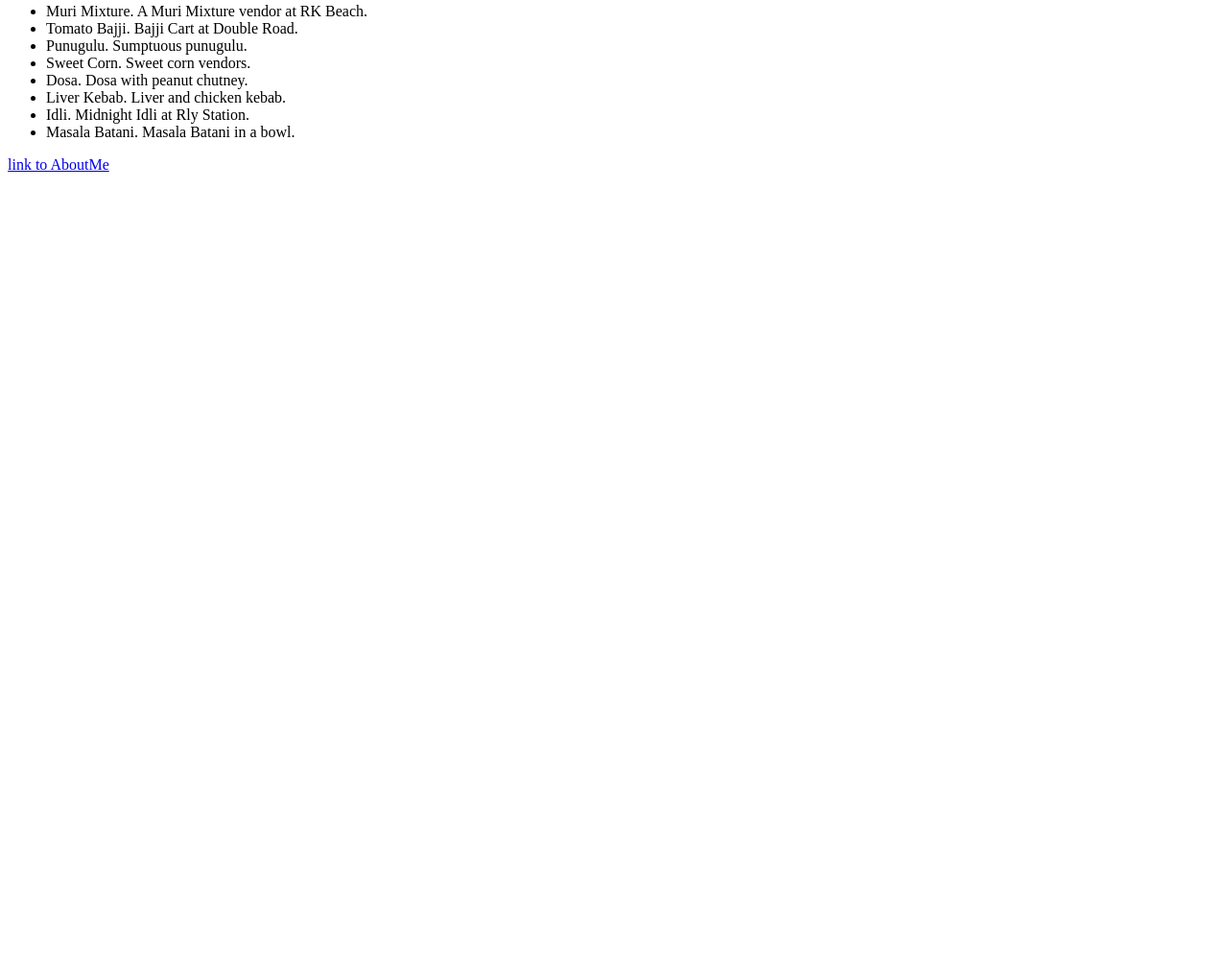
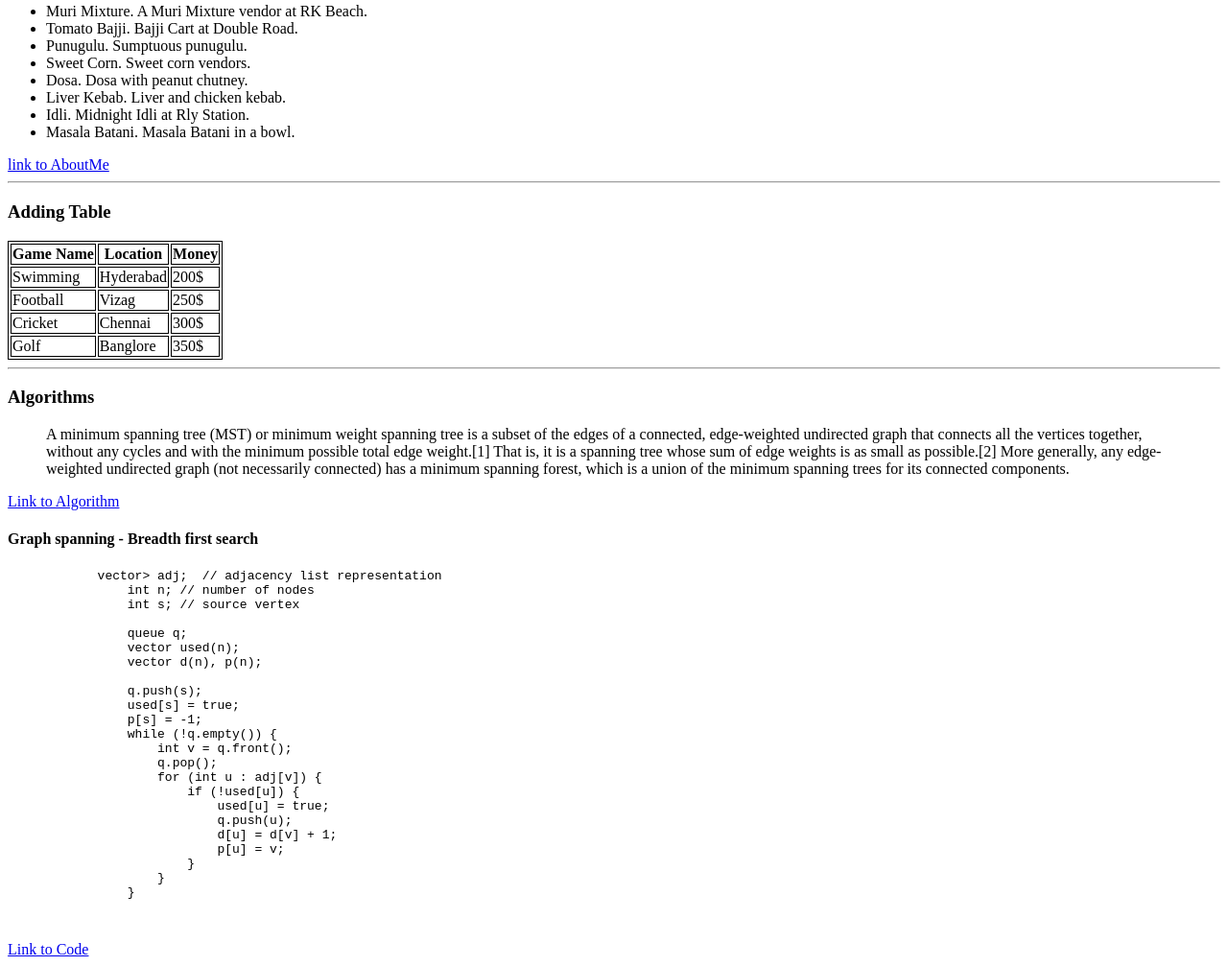
Before and after one commit to 44-563-Web-Apps-S22/webapps-s22-assignment-3-IndraPhani, a plain HTML site: page index.html in a window 1280 px wide. Shown: the part 356-1363 px from the top of the page at 96% size. Before the commit the page ends 800 px from the top, so only its background shows below. Drawn offline with Linux system fonts and the light colour scheme.

Commit message:
this is another commit

```diff
--- a/index.html
+++ b/index.html
@@ -1,5 +1,10 @@
 <!DOCTYPE html>
 <html>
+    <style>
+        table,td,th{
+            border: 1px solid;
+        }
+    </style>
 <head>
 <title>My Introduction</title>
 </head>
@@ -33,6 +38,75 @@
             <li>Masala Batani. Masala Batani in a bowl.</li>
         </ul>
         <a href="about.me.html">link to AboutMe</a>
+        <hr>
+        <h3>Adding Table</h3>
+        <table>
+            <tr>
+                <th>Game Name</th>
+                <th>Location</th>
+                <th>Money</th>
+            </tr>
+            <tr>
+                 <td>Swimming</td>
+                 <td>Hyderabad</td>
+                 <td>200$</td>
+            </tr>
+            <tr>
+                 <td>Football</td>
+                 <td>Vizag</td>
+                 <td>250$</td>
+            </tr>
+            <tr>
+                 <td>Cricket</td>
+                 <td>Chennai</td>
+                 <td>300$</td>
+            </tr>
+            <tr>
+                 <td>Golf</td>
+                 <td>Banglore</td>
+                 <td>350$</td>
+            </tr>
+
+         </table>
+
+         <hr>
+         <h3>Algorithms</h3>
+         <blockquote>A minimum spanning tree (MST) or minimum weight spanning tree is a subset of the edges of a
+            connected, edge-weighted undirected graph that connects all the vertices together, without
+            any cycles and with the minimum possible total edge weight.[1] That is, it is a spanning
+            tree whose sum of edge weights is as small as possible.[2] More generally, any edge-weighted
+            undirected graph (not necessarily connected) has a minimum spanning forest, which is a union
+            of the minimum spanning trees for its connected components.</blockquote>
+        <a href="https://en.wikipedia.org/wiki/Minimum_spanning_tree#:~:text=A%20minimum%20spanning%20tree%20(MST,minimum%20possible%20total%20edge%20weight.&text=There%20are%20many%20use%20cases%20for%20minimum%20spanning%20trees.">Link to Algorithm</a>
+        <h4>Graph spanning - Breadth first search</h4>
+        <pre>
+            vector<vector<int>> adj;  // adjacency list representation
+                int n; // number of nodes
+                int s; // source vertex
+
+                queue<int> q;
+                vector<bool> used(n);
+                vector<int> d(n), p(n);
+
+                q.push(s);
+                used[s] = true;
+                p[s] = -1;
+                while (!q.empty()) {
+                    int v = q.front();
+                    q.pop();
+                    for (int u : adj[v]) {
+                        if (!used[u]) {
+                            used[u] = true;
+                            q.push(u);
+                            d[u] = d[v] + 1;
+                            p[u] = v;
+                        }
+                    }
+                }
+
+        </pre>
+
+        <a href="https://cp-algorithms.com/graph/breadth-first-search.html">Link to Code</a>
 
 </body>
 </html>
```
